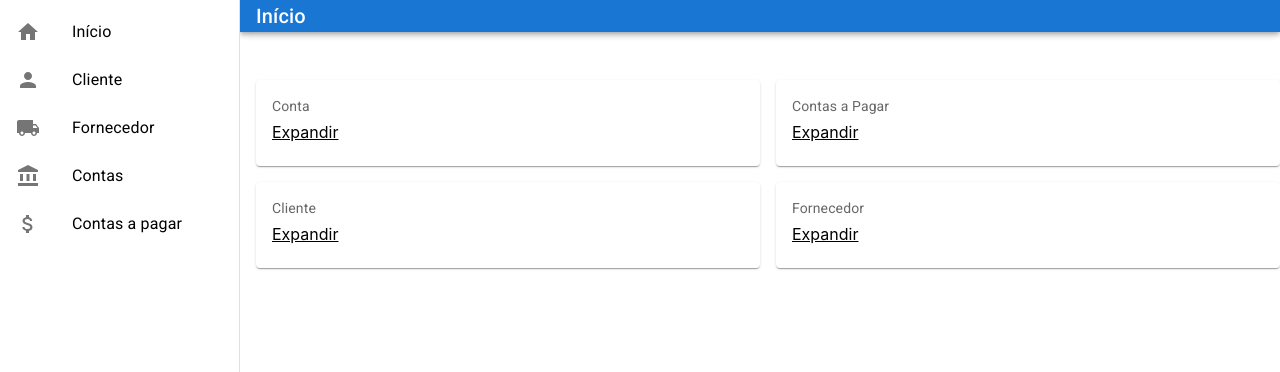
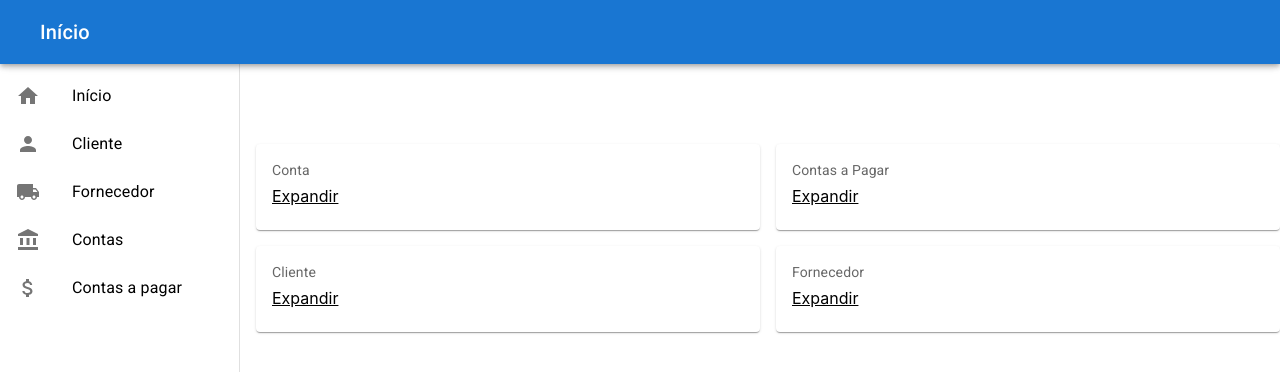
Before and after one commit to gabcostaltda/desafio-contabil, a React (Create React App) app: page / in a window 1280 px wide. Shown: the top 372 px of the page. Built offline with nearby package versions, Linux system fonts and the light colour scheme.

Commit message:
make topbar and side menu beautiful

```diff
--- a/src/component/MenuList.js
+++ b/src/component/MenuList.js
@@ -12,7 +12,7 @@ const MenuList = () => {
         {title: 'Contas a pagar', icon: <AttachMoney/>, path: paths.bills},
     ];
     return <Box
-        sx={{width: 250}}
+        sx={{width: 250, overflow: 'auto', mt: '64px'}}
         role="presentation"
     >
         <List>
--- a/src/component/SideMenu.js
+++ b/src/component/SideMenu.js
@@ -1,10 +1,12 @@
-import {Box, Drawer} from "@mui/material";
+import {Box, Drawer, Toolbar} from "@mui/material";
 import MenuList from "./MenuList";
 
 const drawerWidth = 240;
 
 const SideMenu = () => {
-    return (<Box sx={{ display: 'flex' }}>
+    return (<Box sx={{display: 'flex'}}>
+        <Toolbar/>
+
         <Drawer
             variant="permanent"
             anchor='left'
@@ -15,9 +17,8 @@ const SideMenu = () => {
                     width: drawerWidth,
                     boxSizing: 'border-box',
                 },
-            }}
-        >
-            <MenuList />
+            }}>
+            <MenuList/>
         </Drawer>
     </Box>)
 }
--- a/src/component/TopBar.js
+++ b/src/component/TopBar.js
@@ -1,12 +1,13 @@
-import {AppBar, Typography} from "@mui/material";
+import {AppBar, Toolbar, Typography} from "@mui/material";
 
-const drawerWidth = 240;
-
-const TopBar = ({title}) => (<AppBar position="fixed"
-                                     sx={{width: `calc(100% - ${drawerWidth}px)`, ml: `${drawerWidth}px`}}>
-    <Typography noWrap component="div" variant={"h6"} sx={{ml: `16px`}}>
-        {title}
-    </Typography>
-</AppBar>)
+const TopBar = ({title}) => (
+    <AppBar position="fixed"
+            sx={{ zIndex: (theme) => theme.zIndex.drawer + 1 }}>
+        <Toolbar>
+            <Typography noWrap component="div" variant={"h6"} sx={{ml: `16px`}}>
+                {title}
+            </Typography>
+        </Toolbar>
+    </AppBar>)
 
 export default TopBar
```
